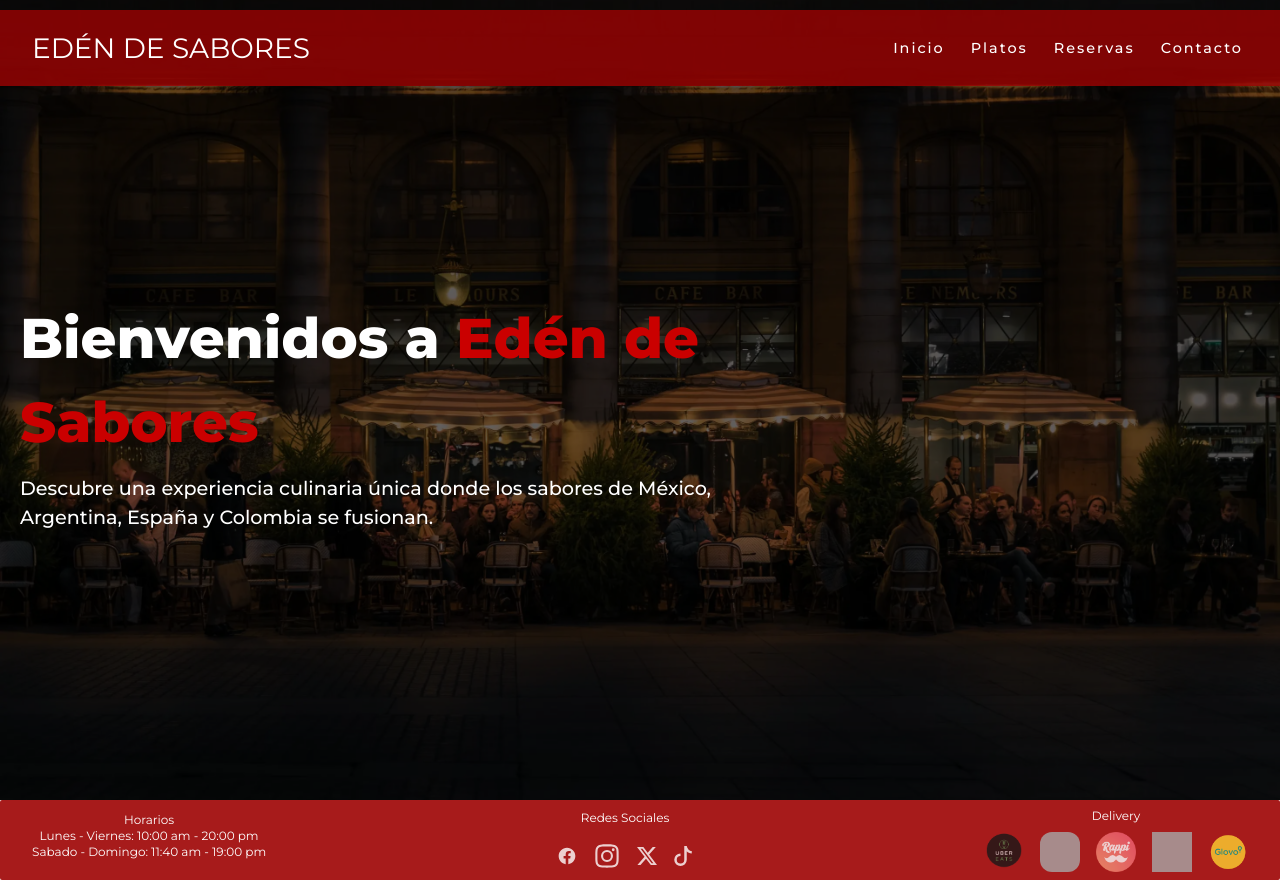
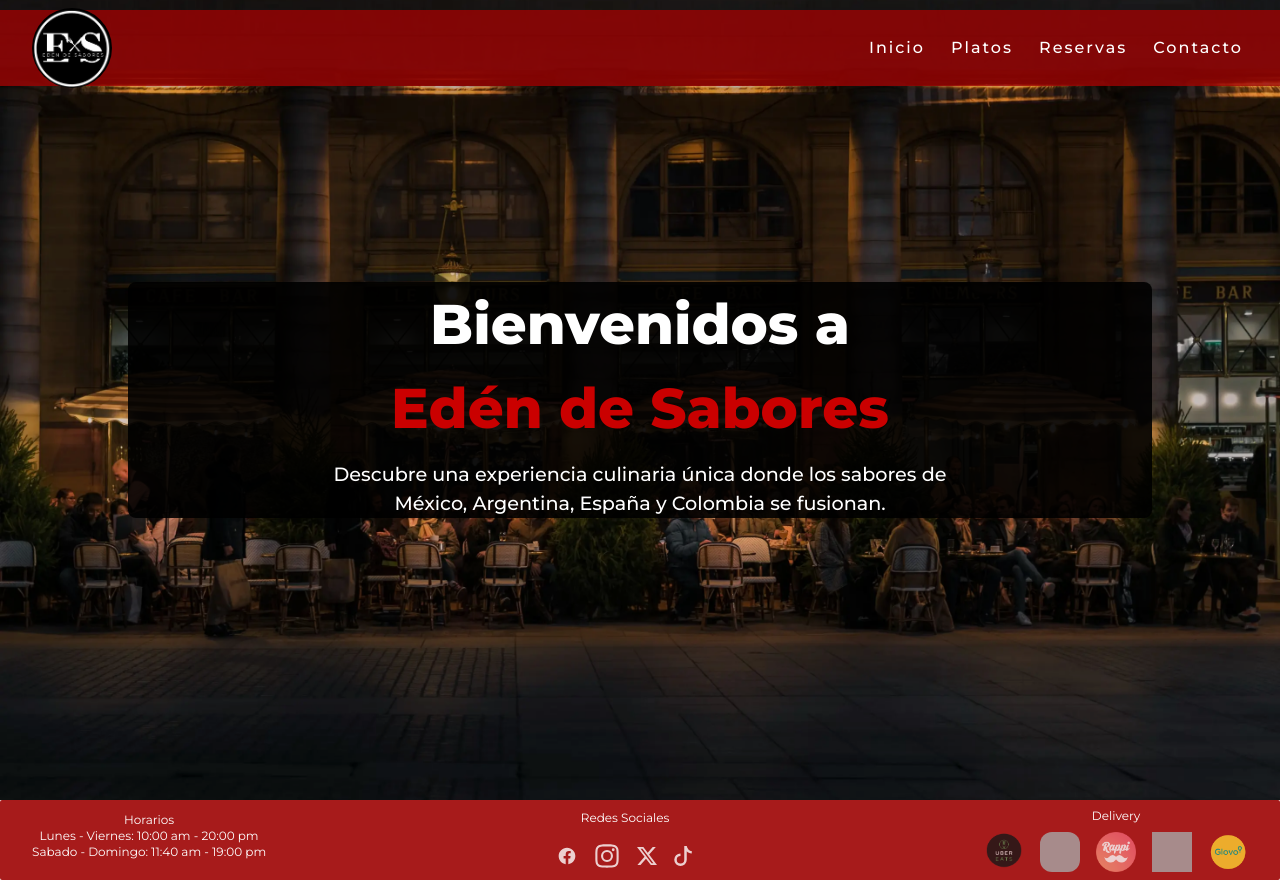
Before and after one commit to No-Country-simulation/19-69-t-node-react, a React (Vite) app in the folder front/: page / in a window 1280 px wide. Built offline with nearby package versions, Linux system fonts and the light colour scheme; grey boxes are pictures that could not be loaded.

Commit message:
Agregando el logo al componente general y haciendo las modificaciones necesarioas en las medias querys

```diff
--- a/front/src/components/Header/Header.css
+++ b/front/src/components/Header/Header.css
@@ -1,6 +1,5 @@
 .navbar-content {
   display: flex;
-
   justify-content: space-between;
   align-items: center;
   padding: 1.3rem 2rem;
@@ -35,12 +34,12 @@
   text-decoration: none;
   color: var(--color-text-2);
   font-weight: var(--font-weight-medium);
-  font-size: 0.9rem;
+  font-size: 1rem;
   letter-spacing: 2px;
 }
 
 .nav-link:hover {
-  background-color: var(--color-primary);
+  color: #fdcb19;
 }
 
 .dropdown-toggle {
@@ -53,7 +52,7 @@
 /* Media Queries */
 @media (max-width: 320px) {
   .navbar-content {
-    padding: 0.8rem 0.5rem;
+    padding: 0;
     margin-top: 0;
     flex-direction: column;
   }
@@ -72,11 +71,17 @@
     align-items: center;
     width: 100%;
   }
+  .logo {
+    width: 70px;
+    height: 70px;
+    position: relative;
+    top: 3px;
+  }
   .nav-items.isActive {
     display: flex;
     flex-direction: column;
     position: relative;
-    top: 22px;
+    top: 5px;
     height: 100vh;
     width: 100vw;
     padding: 10px 0;
@@ -91,10 +96,16 @@
 
 @media (min-width: 321px) and (max-width: 767px) {
   .navbar-content {
-    padding: 0.6rem 0.5rem;
+    padding: 0;
     margin-top: 0;
     display: flex;
     flex-direction: column;
+  }
+  .logo {
+    width: 70px;
+    height: 70px;
+    position: relative;
+    top: 2px;
   }
   .nav-title {
     font-size: var(--font-size-medium);
@@ -105,7 +116,7 @@
   .nav-items.isActive {
     display: flex;
     position: relative;
-    top: 24px;
+    top: 5px;
     height: 100vh;
     flex-direction: column;
     width: 100vw;
@@ -141,6 +152,14 @@
     display: flex;
     flex-direction: column;
     align-items: center;
+    padding: 0;
+    height: 85px;
+  }
+  .logo {
+    width: 70px;
+    height: 70px;
+    position: relative;
+    top: 8px;
   }
   .divisor {
     display: flex;
@@ -150,12 +169,11 @@
   }
   .nav-items {
     display: none;
-    transition: 0.5s ease;
   }
   .nav-items.isActive {
     display: flex;
     position: relative;
-    top: 16px;
+    top: 15px;
     height: 100vh;
     flex-direction: column;
     width: 100vw;
--- a/front/src/components/Header/Navbar.jsx
+++ b/front/src/components/Header/Navbar.jsx
@@ -1,4 +1,6 @@
 import { useState } from "react";
+import { Link } from "react-router-dom";
+import Logo from "/src/components/Header/Logo";
 
 export default function Navbar() {
   const [showDropdown, setShowDropdown] = useState(false);
@@ -11,7 +13,7 @@ export default function Navbar() {
     <>
       <nav className="navbar-content bg-secondary-color/80">
         <div className="divisor">
-          <h2 className="nav-title text-white">Edén de Sabores</h2>
+          <Logo />
           <button className="dropdown-toggle" onClick={handleClick}>
             <svg
               xmlns="http://www.w3.org/2000/svg"
@@ -28,11 +30,15 @@ export default function Navbar() {
             </svg>
           </button>
         </div>
-        <ul className={`nav-items ${showDropdown ? "isActive bg-secondary-color/80" : ""}`}>
+        <ul
+          className={`nav-items ${
+            showDropdown ? "isActive bg-secondary-color/80" : ""
+          }`}
+        >
           <li className="nav-item">
-            <a className="nav-link" href="#">
+            <Link className="nav-link" to={"/"}>
               Inicio
-            </a>
+            </Link>
           </li>
           <li className="nav-item">
             <a className="nav-link" href="#">
@@ -45,9 +51,9 @@ export default function Navbar() {
             </a>
           </li>
           <li className="nav-item">
-            <a className="nav-link" href="#">
+            <Link className="nav-link" to={"/contacto"}>
               Contacto
-            </a>
+            </Link>
           </li>
         </ul>
       </nav>
--- a/front/src/components/Main/Main.css
+++ b/front/src/components/Main/Main.css
@@ -2,18 +2,30 @@
   width: 100%;
   height: 100vh;
   object-fit: cover;
-  filter: brightness(0.4);
+  filter: brightness(0.9);
   background-repeat: no-repeat;
   background-size: cover;
 }
 
+.section-welcome {
+  display: flex;
+  justify-content: center;
+  align-items: center;
+  flex-direction: column;
+  margin: 0 auto;
+  text-align: center;
+}
+.section-container {
+  width: 80%;
+}
 .title-desc {
   position: absolute;
-  top: 37%;
-  width: 70%;
+  width: 100%;
   max-width: 100%;
   color: var(--color-text-2);
-  margin-left: 20px;
+  display: flex;
+  justify-content: center;
+  align-items: center;
 }
 .welcome-title {
   font-size: var(--font-size-large);
@@ -26,8 +38,9 @@
 .welcome-description {
   font-size: 1.2rem;
   font-weight: var(--font-weight-medium);
-  width: 80%;
   max-width: 100%;
+  margin: 0 auto;
+  width: 60%;
 }
 
 @media (max-width: 320px) {
@@ -39,6 +52,10 @@
     margin: 0 auto;
     width: 100%;
     text-align: center;
+  }
+  .section-container {
+    width: 100%;
+    padding: 20px 0px;
   }
   .title-desc {
     margin-left: 0;
@@ -69,6 +86,10 @@
     text-align: center;
     width: 100%;
     max-width: 100%;
+  }
+  .section-container {
+    width: 100%;
+    padding: 20px 0px;
   }
   .title-desc {
     margin-left: 0;
--- a/front/src/components/Main/TitleAndDescription.jsx
+++ b/front/src/components/Main/TitleAndDescription.jsx
@@ -1,13 +1,14 @@
 export default function TitleAndDescription() {
   return (
-    <>
+    <section className="section-container bg-black/90 rounded-lg w-3/4 text-center">
       <h1 className="welcome-title">
-        Bienvenidos a <span>Edén de Sabores</span>
+        Bienvenidos a <br />
+        <span>Edén de Sabores</span>
       </h1>
       <p className="welcome-description">
         Descubre una experiencia culinaria única donde los sabores de México,
         Argentina, España y Colombia se fusionan.
       </p>
-    </>
+    </section>
   );
 }
```
